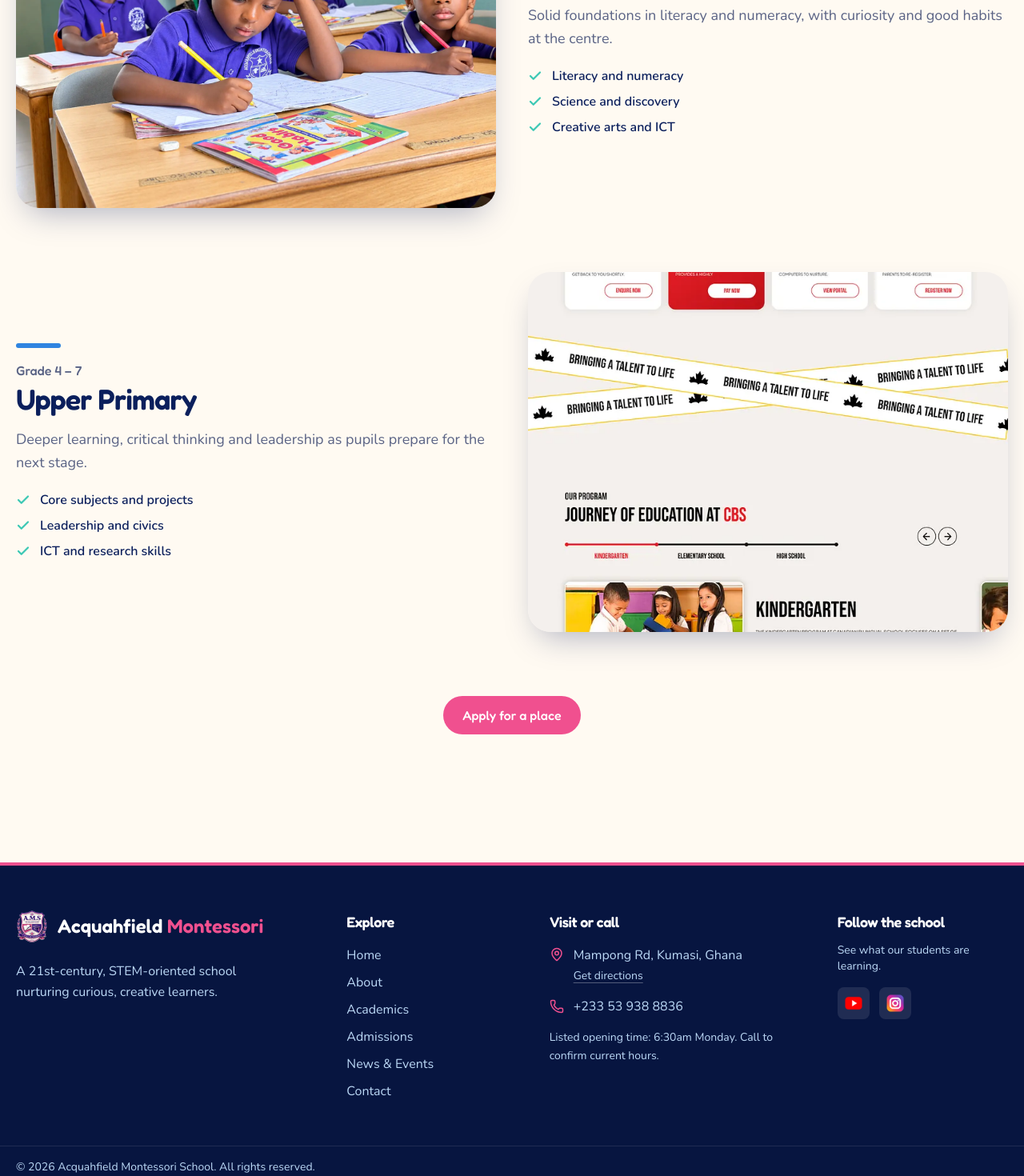
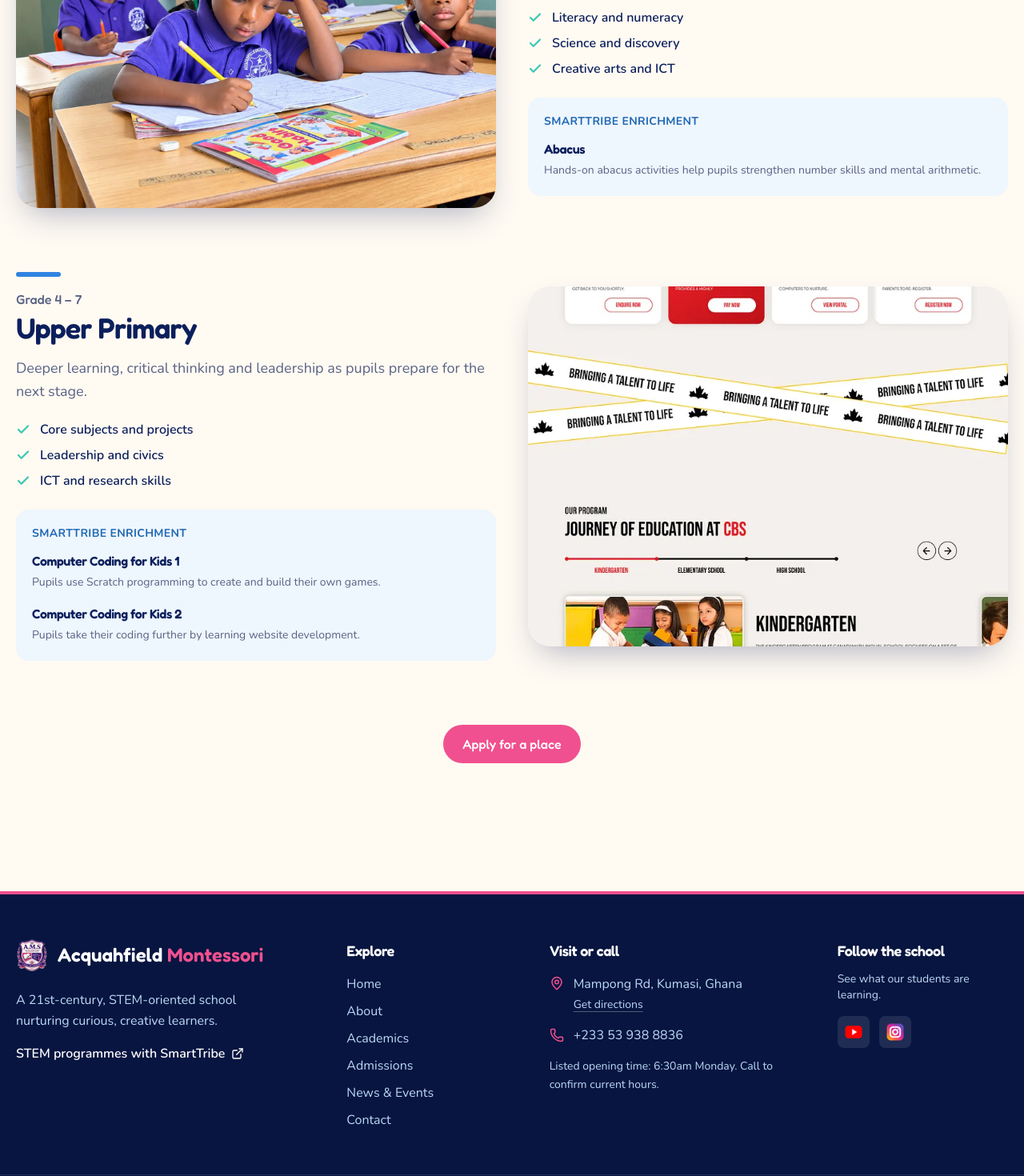
Before and after one commit to Meshack000/Acquahfield, a React (Vite) app: page /academics in a window 1280 px wide. Shown: the part 1720-3190 px from the top of the page at 80% size. Built offline with nearby package versions, Linux system fonts and the light colour scheme.

Commit message:
feat: add enrichment programs for Robotics, Abacus, and Computer Coding in Academics section; update Footer with SmartTribe link

```diff
--- a/src/components/layout/Footer.tsx
+++ b/src/components/layout/Footer.tsx
@@ -1,5 +1,5 @@
 import { school } from "@/data/site";
-import { MapPin, Phone } from "lucide-react";
+import { ExternalLink, MapPin, Phone } from "lucide-react";
 import youtubeIcon from "@/assets/images/social-youtube.png";
 import instagramIcon from "@/assets/images/social-instagram.png";
 import { Link } from "react-router-dom";
@@ -25,6 +25,14 @@ export default function Footer() {
           <p className="mt-4 leading-relaxed text-brand-200">
             A 21st-century, STEM-oriented school nurturing curious, creative learners.
           </p>
+          <a
+            href="https://thesmartribe.com/"
+            target="_blank"
+            rel="noopener noreferrer"
+            className="mt-4 inline-flex items-center gap-2 font-semibold text-white transition-colors hover:text-sunshine"
+          >
+            STEM programmes with SmartTribe <ExternalLink size={16} />
+          </a>
         </div>
 
         <nav aria-label="Footer navigation">
--- a/src/pages/Academics.tsx
+++ b/src/pages/Academics.tsx
@@ -17,6 +17,12 @@ const levels = [
     ages: "KG 1 – KG 2",
     text: "Learning through play and hands-on materials, building early reading, counting and social skills.",
     items: ["Phonics and early reading", "Numbers and shapes", "Creative arts and play"],
+    enrichment: [
+      {
+        title: "Robotics with LEGO",
+        text: "Children explore robotics by building and experimenting with LEGO.",
+      },
+    ],
     src: img.kindergarten,
     bar: "bg-tangerine",
   },
@@ -25,6 +31,12 @@ const levels = [
     ages: "Grade 1 – 3",
     text: "Solid foundations in literacy and numeracy, with curiosity and good habits at the centre.",
     items: ["Literacy and numeracy", "Science and discovery", "Creative arts and ICT"],
+    enrichment: [
+      {
+        title: "Abacus",
+        text: "Hands-on abacus activities help pupils strengthen number skills and mental arithmetic.",
+      },
+    ],
     src: img.lowerGrade,
     bar: "bg-mint",
   },
@@ -33,6 +45,16 @@ const levels = [
     ages: "Grade 4 – 7",
     text: "Deeper learning, critical thinking and leadership as pupils prepare for the next stage.",
     items: ["Core subjects and projects", "Leadership and civics", "ICT and research skills"],
+    enrichment: [
+      {
+        title: "Computer Coding for Kids 1",
+        text: "Pupils use Scratch programming to create and build their own games.",
+      },
+      {
+        title: "Computer Coding for Kids 2",
+        text: "Pupils take their coding further by learning website development.",
+      },
+    ],
     src: img.mockElection,
     bar: "bg-brand-500",
   },
@@ -72,6 +94,21 @@ export default function Academics() {
                   </li>
                 ))}
               </ul>
+              {l.enrichment && (
+                <div className="mt-6 rounded-2xl bg-brand-50 p-5">
+                  <p className="text-sm font-bold uppercase tracking-wide text-brand-600">
+                    SmartTribe enrichment
+                  </p>
+                  <ul className="mt-3 space-y-4">
+                    {l.enrichment.map(({ title, text }) => (
+                      <li key={title}>
+                        <h3 className="font-semibold text-navy-900">{title}</h3>
+                        <p className="mt-1 text-sm leading-relaxed text-muted">{text}</p>
+                      </li>
+                    ))}
+                  </ul>
+                </div>
+              )}
             </div>
           </article>
         ))}
```
